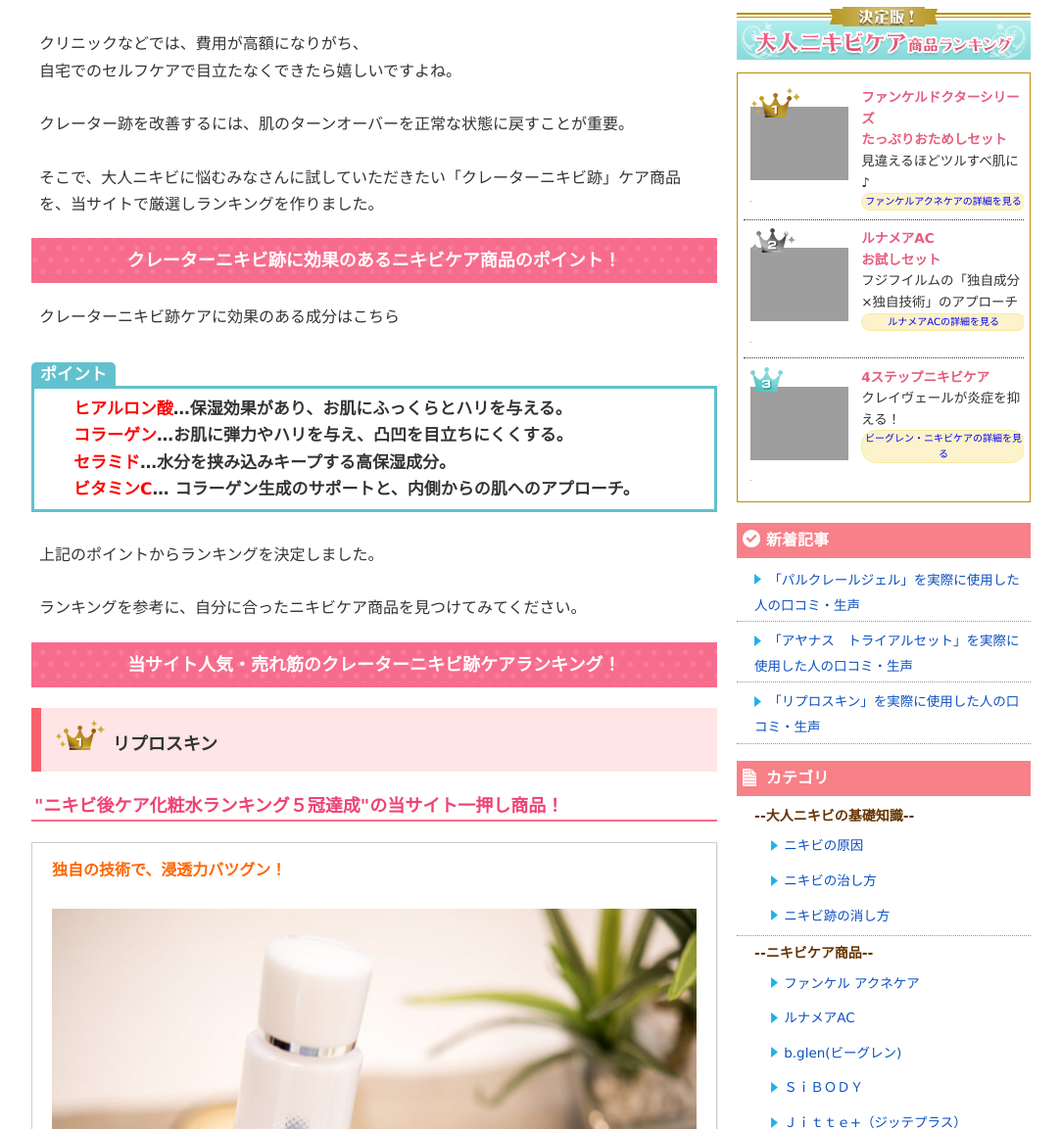
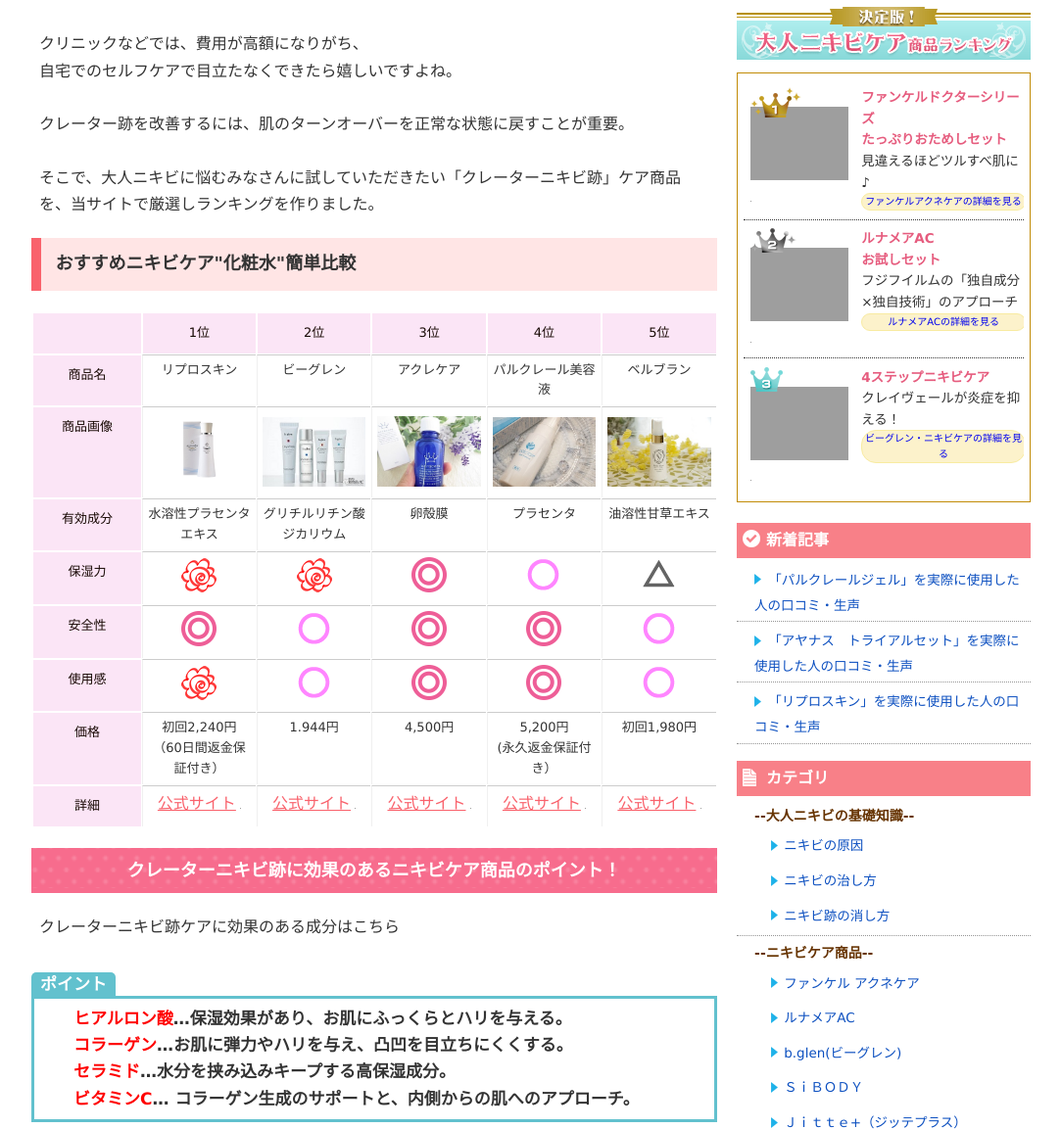
Before and after one commit to team-officekuma/-, a PHP site: page /article/ranking/kureta/index.php in a window 1280 px wide. Shown: the part 849-2002 px from the top of the page at 98% size, without its empty margins (98-1181 px from the left). Run offline with PHP 8.4, Linux system fonts and the light colour scheme; grey boxes are pictures that could not be loaded.

Commit message:
クレータランキング/ランキンググラフTOPを追加。商品別の詳細グラフは別途。

```diff
--- a/skincare/article/ranking/kureta/index.php
+++ b/skincare/article/ranking/kureta/index.php
@@ -110,6 +110,87 @@
                     そこで、大人ニキビに悩むみなさんに試していただきたい「クレーターニキビ跡」ケア商品を、当サイトで厳選しランキングを作りました。
                     </p>
 
+                <h5 class="akami-care">おすすめニキビケア"化粧水"簡単比較</h5>
+                <table class="table-ranking">
+						<tr>
+							<th></th>
+							<th>1位</th>
+							<th>2位</th>
+							<th>3位</th>
+							<th>4位</th>
+							<th>5位</th>
+						</tr>
+						<tr>
+							<th>商品名</th>
+							<td>リプロスキン</td>
+							<td>ビーグレン</td>
+							<td>アクレケア</td>
+							<td>パルクレール美容液</td>
+							<td>ベルブラン</td>
+						</tr>
+						<tr>
+							<th>商品画像</th>
+							<td><img src="../../../assets/img/kesyousui_reproskin.png" alt="リプロスキン"></td>
+							<td><img src="../../../assets/img/kesyousui_b.glen.jpg" alt="ビーグレン"></td>
+							<td><img src="../../../assets/img/kureta_acracare.jpg" alt="アクレケア"></td>
+							<td><img src="../../../assets/img/kureta_palclair.jpg" alt="パルクレール美容液"></td>
+							<td><img src="../../../assets/img/kureta_belleblanc.jpg" alt="ベルブラン"></td>
+						<tr>
+							<th>有効成分</th>
+							<td>水溶性プラセンタエキス</td>
+							<td>グリチルリチン酸ジカリウム</td>
+							<td>卵殻膜</td>
+							<td>プラセンタ</td>
+							<td>油溶性甘草エキス</td>
+						</tr>
+                        <tr>
+							<th>保湿力</th>
+							<td><img src="../../../assets/img/ranking-hanamaru.png" alt="保湿力"></td>
+							<td><img src="../../../assets/img/ranking-hanamaru.png" alt="保湿力"></td>
+							<td><img src="../../../assets/img/ranking-nigyumaru.png" alt="保湿力"></td>
+							<td><img src="../../../assets/img/ranking-maru.png" alt="保湿力"></td>
+							<td><img src="../../../assets/img/ranking-sannkaku.png" alt="保湿力"></td>
+						</tr>
+                        <tr>
+							<th>安全性</th>
+							<td><img src="../../../assets/img/ranking-nigyumaru.png" alt="安全性"></td>
+							<td><img src="../../../assets/img/ranking-maru.png" alt="保湿力"></td>
+							<td><img src="../../../assets/img/ranking-nigyumaru.png" alt="安全性"></td>
+							<td><img src="../../../assets/img/ranking-nigyumaru.png" alt="安全性"></td>
+							<td><img src="../../../assets/img/ranking-maru.png" alt="安全性"></td>
+						</tr>
+                       <tr>
+							<th>使用感</th>
+							<td><img src="../../../assets/img/ranking-hanamaru.png" alt="使用感"></td>
+							<td><img src="../../../assets/img/ranking-maru.png" alt="使用感"></td>
+							<td><img src="../../../assets/img/ranking-nigyumaru.png" alt="使用感"></td>
+                           <td><img src="../../../assets/img/ranking-nigyumaru.png" alt="使用感"></td>
+							<td><img src="../../../assets/img/ranking-maru.png" alt="使用感"></td>
+						</tr>
+                        <tr>
+							<th>価格</th>
+							<td>初回2,240円<br>（60日間返金保証付き）</td>
+							<td>1.944円</td>
+							<td>4,500円</td>
+							<td>5,200円<br>(永久返金保証付き）</td>
+							<td>初回1,980円<br></td>
+						</tr>
+                        <tr>
+							<th>詳細</th>
+							<td><a href="https://px.a8.net/svt/ejp?a8mat=2ZJ3TR+834ZLE+2BHA+HVFKY" target="_blank" rel="nofollow">公式サイト</a>
+<img border="0" width="1" height="1" src="https://www11.a8.net/0.gif?a8mat=2ZJ3TR+834ZLE+2BHA+HVFKY" alt="【リプロスキン】公式サイト">
+                            </td>
+							<td><a href="https://px.a8.net/svt/ejp?a8mat=2ZEWP9+1823JM+YPG+BW8O2&a8ejpredirect=https%3A%2F%2Fwww.bglen.net%2Fproducts%2Fdetail%2FTSDA" target="_blank" rel="nofollow">公式サイト</a>
+<img border="0" width="1" height="1" src="https://www19.a8.net/0.gif?a8mat=2ZEWP9+1823JM+YPG+BW8O2" alt="【ビーグレン】公式サイト"></td>
+							<td><a href="https://px.a8.net/svt/ejp?a8mat=2ZJAVG+D2XWAA+2QDE+HZI6Q" target="_blank" rel="nofollow">公式サイト</a>
+<img border="0" width="1" height="1" src="https://www11.a8.net/0.gif?a8mat=2ZJAVG+D2XWAA+2QDE+HZI6Q" alt="【アクレケア】公式サイト"></td>
+							<td><a href="https://px.a8.net/svt/ejp?a8mat=2ZJAVG+DE94S2+3HSM+BX3J6" target="_blank" rel="nofollow">公式サイト</a>
+<img border="0" width="1" height="1" src="https://www14.a8.net/0.gif?a8mat=2ZJAVG+DE94S2+3HSM+BX3J6" alt="【パルクレール美容液】"></td>
+							<td><a href="https://px.a8.net/svt/ejp?a8mat=2ZJAVG+DTQEIA+34KS+639IQ" target="_blank" rel="nofollow">公式サイト</a>
+<img border="0" width="1" height="1" src="https://www12.a8.net/0.gif?a8mat=2ZJAVG+DTQEIA+34KS+639IQ" alt="【ベルブラン】公式サイト"></td>
+						</tr>
+				</table>
+
                 <h2 class="h2">クレーターニキビ跡に効果のあるニキビケア商品のポイント！</h2>
                 <p>
                 クレーターニキビ跡ケアに効果のある成分はこちら
@@ -130,6 +211,7 @@
                 <br><br>
                 ランキングを参考に、自分に合ったニキビケア商品を見つけてみてください。
                 </p>
+
                 <h2 class="h2">当サイト人気・売れ筋のクレーターニキビ跡ケアランキング！</h2>
 			</div>
 
```
Also changed, not shown: skincare/assets/img/kureta_acracare.jpg (added), skincare/assets/img/kureta_belleblanc.jpg (added), skincare/assets/img/kureta_palclair.jpg (added).
